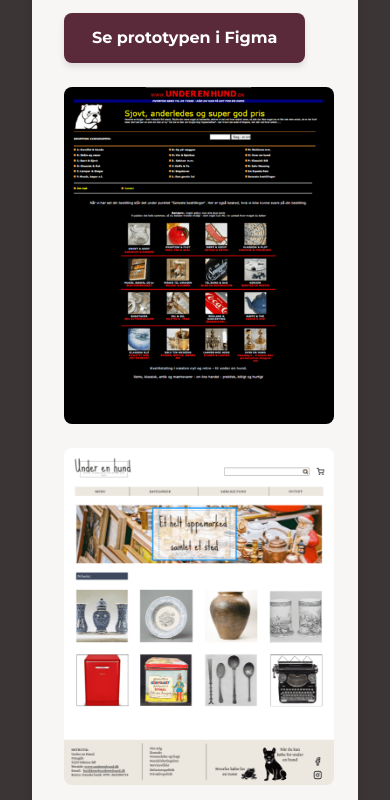
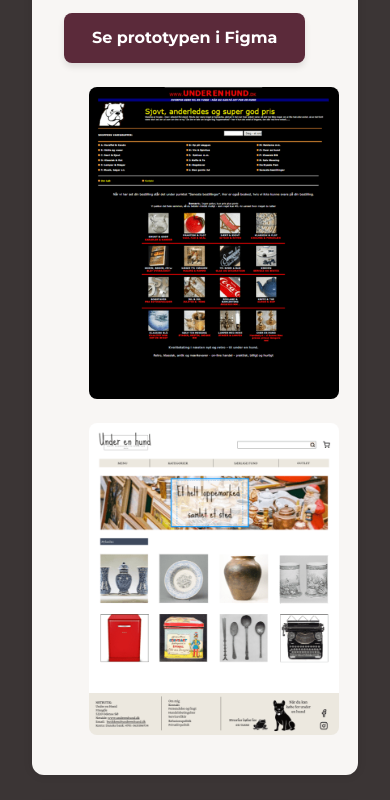
Before and after one commit to Monica-bug/Portfolio, a plain HTML site: page projekter.html in a window 390 px wide. Shown: the part 644-1444 px from the top of the page. Drawn offline with nearby package versions, Linux system fonts and the light colour scheme.

Commit message:
billeder passer ikke helt i størrelse på min mobil.. test

```diff
--- a/css/style.css
+++ b/css/style.css
@@ -358,12 +358,15 @@ textarea {
 /* ----------- Mobil (under 768px) ----------- */
 @media (max-width: 768px) {
   .project__images {
+    display: flex;
     flex-direction: column;
     align-items: center;
+    gap: 1rem;
   }
 
   .project__images img {
-    max-width: 90%;
+    width: 100%;
+    max-width: 600;
     height: auto;
   }
 
```
